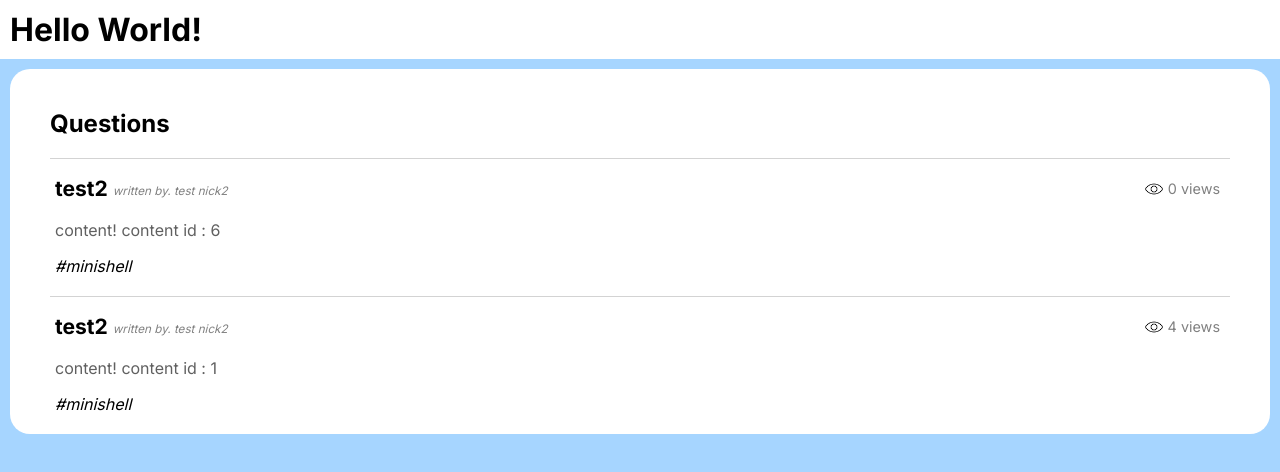
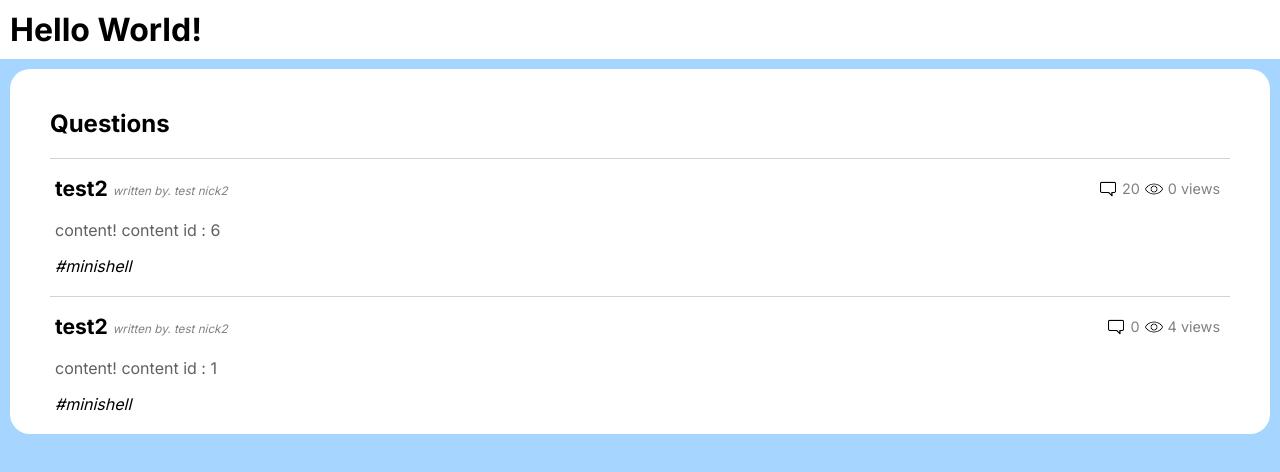
Before and after one commit to peer-42seoul/final-mission-C, a Next.js app in the folder front-end/: page / in a window 1280 px wide. Shown: the top 472 px of the page. Built offline with nearby package versions, Linux system fonts and the light colour scheme.

Commit message:
feat: Display number of answers for each question

```diff
--- a/front-end/src/app/page.module.css
+++ b/front-end/src/app/page.module.css
@@ -22,6 +22,7 @@
 
 .questionInfo .meta {
   display: flex;
+  justify-content: flex-start;
   flex-direction: row;
   align-items: center;
 }
--- a/front-end/src/app/page.tsx
+++ b/front-end/src/app/page.tsx
@@ -2,14 +2,14 @@ import Image from "next/image";
 import styles from "./page.module.css";
 import QuestionItem from "./questionItem";
 import QuestionItems from "./questionItems";
-import questionItemElement from "./questionItemElement";
+import questionItemElement from "../types/questionItemElement";
 
 export default function Home() {
   const items: questionItemElement[] = [
     new questionItemElement({
       questionId: 6,
       title: "test2",
-      answerCount: 0,
+      answerCount: 20,
       category: "MINISHELL",
       recommend: 0,
       view: 0,
--- a/front-end/src/app/questionInfo.tsx
+++ b/front-end/src/app/questionInfo.tsx
@@ -7,6 +7,7 @@ const QuestionInfo: React.FC<{
   recommend: number;
   sort: string;
   nickname: string;
+  answerCount: number
 }> = (props) => {
   const imgSrc = `/${props.sort}.png`;
   let hasImg = true;
@@ -27,6 +28,8 @@ const QuestionInfo: React.FC<{
         <i>written by. {props.nickname}</i>
       </div>
       <div className={Style.meta}>
+        <img src="/comment.png"/>
+        <p>{props.answerCount}</p>
         {hasImg && <img src={imgSrc}></img>}
         {hasImg && <p>{metaText}</p>}
         {!hasImg && (
--- a/front-end/src/app/questionItem.tsx
+++ b/front-end/src/app/questionItem.tsx
@@ -1,4 +1,4 @@
-import type questionItemElement from "./questionItemElement";
+import type questionItemElement from "../types/questionItemElement";
 import QuestionItemContent from "./questionItemContent";
 import styles from "./page.module.css";
 import QuestionInfo from "./questionInfo";
@@ -16,6 +16,7 @@ const QuestionItem: React.FC<{ item: questionItemElement; sort: string }> = (
       createdAt={props.item.createdAt}
       sort={props.sort}
       nickname={props.item.nickname}
+      answerCount={props.item.answerCount}
     />
     <QuestionItemContent id={props.item.questionId} />
     <i className={styles.category}>#{props.item.category}</i>
--- a/front-end/src/app/questionItems.tsx
+++ b/front-end/src/app/questionItems.tsx
@@ -1,4 +1,4 @@
-import type questionItemElement from "./questionItemElement";
+import type questionItemElement from "../types/questionItemElement";
 import QuestionItem from "./questionItem";
 import styles from "./page.module.css";
 
```
Also changed, not shown: front-end/public/comment.png (added), front-end/src/types/questionItemElement.ts (renamed from front-end/src/app/questionItemElement.ts), 1 other file (tests, documents, lock files or other folders).
